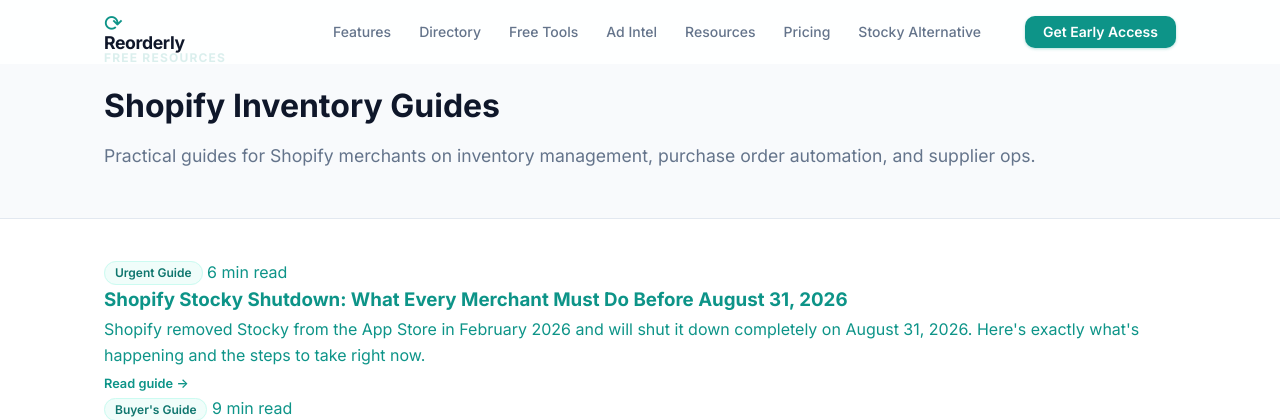
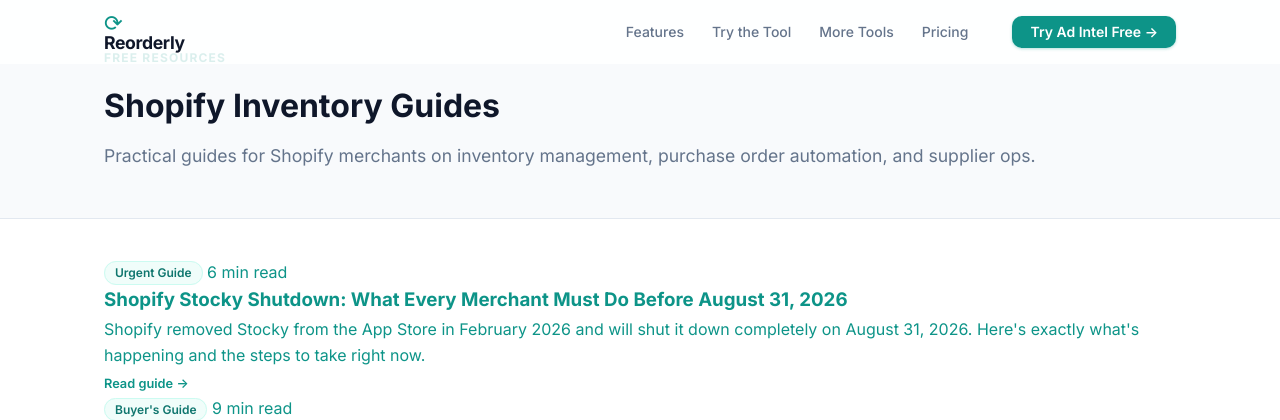
Before and after one commit to kyletran77/reorderly-web, a Django app: page /resources/ in a window 1280 px wide. Shown: the top 420 px of the page. Run offline with Django 5.2, Linux system fonts and the light colour scheme.

Commit message:
feat: Ad Intel as homepage, OG image, updated SEO + nav

```diff
--- a/apps/core/templates/core/components/nav.html
+++ b/apps/core/templates/core/components/nav.html
@@ -6,14 +6,11 @@
     </a>
     <ul class="nav-links">
       <li><a href="/#features">Features</a></li>
-      <li><a href="/directory/">Directory</a></li>
-      <li><a href="/tools/">Free Tools</a></li>
-      <li><a href="/ad-intel/">Ad Intel</a></li>
-      <li><a href="/resources/">Resources</a></li>
+      <li><a href="/tools/ad-intel/">Try the Tool</a></li>
+      <li><a href="/tools/">More Tools</a></li>
       <li><a href="/pricing/">Pricing</a></li>
-      <li><a href="/stocky-alternative/">Stocky Alternative</a></li>
     </ul>
-    <a href="#waitlist" class="btn btn-primary nav-cta">Get Early Access</a>
+    <a href="/tools/ad-intel/" class="btn btn-primary nav-cta">Try Ad Intel Free →</a>
     <button class="nav-burger" id="nav-burger" aria-label="Toggle navigation">
       <span></span><span></span><span></span>
     </button>
--- a/apps/core/urls.py
+++ b/apps/core/urls.py
@@ -2,7 +2,8 @@
 from . import views
 
 urlpatterns = [
-    path('', views.index, name='index'),
+    path('', views.ad_intel_landing, name='index'),
+    path('inventory/', views.index, name='inventory'),
     path('ad-intel/', views.ad_intel_landing, name='ad_intel_landing'),
     path('stocky-alternative/', views.stocky_alternative, name='stocky_alternative'),
     path('pricing/', views.pricing, name='pricing'),
```
Also changed, not shown: apps/core/views.py (+6 -4 lines), static/images/og-image.png (added).
